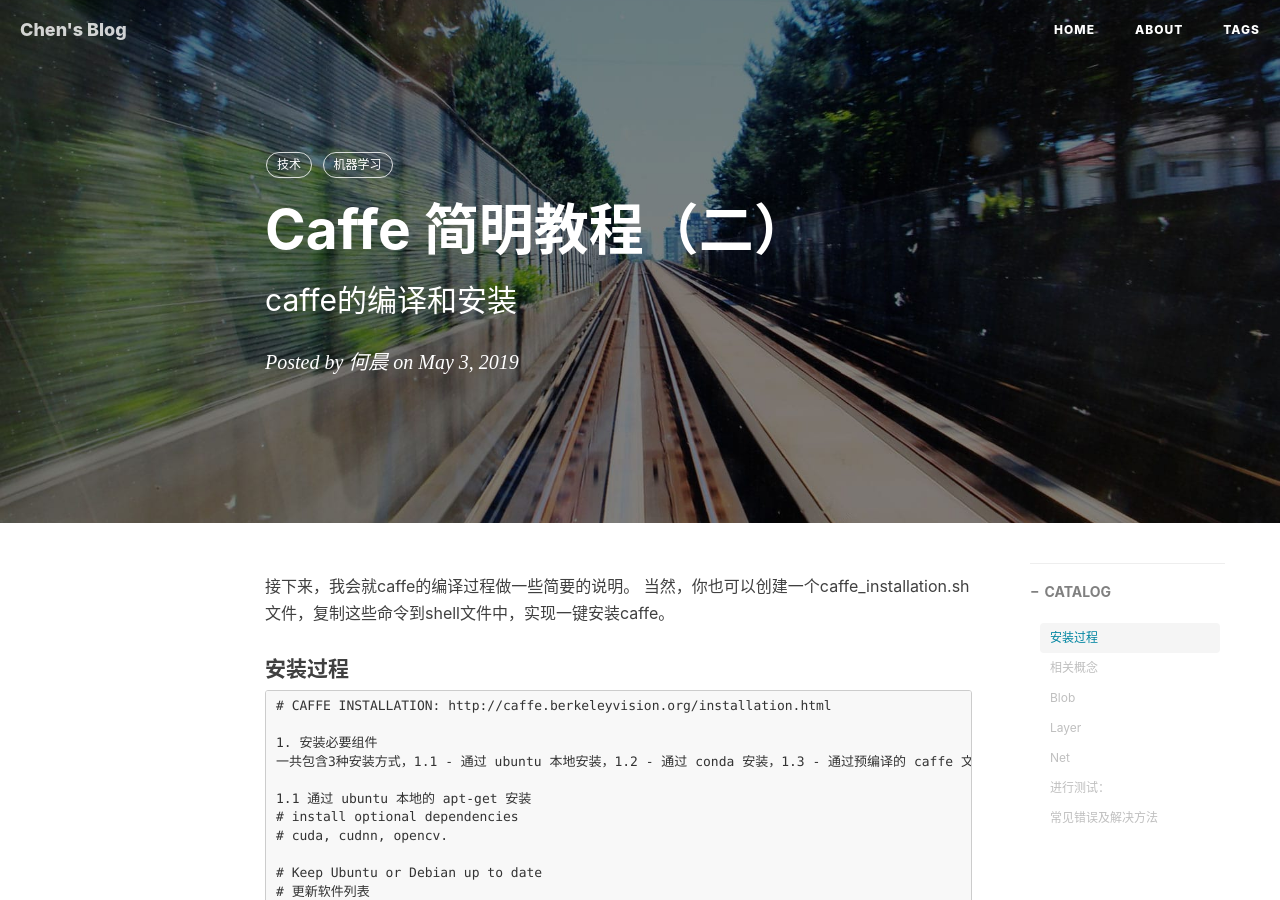
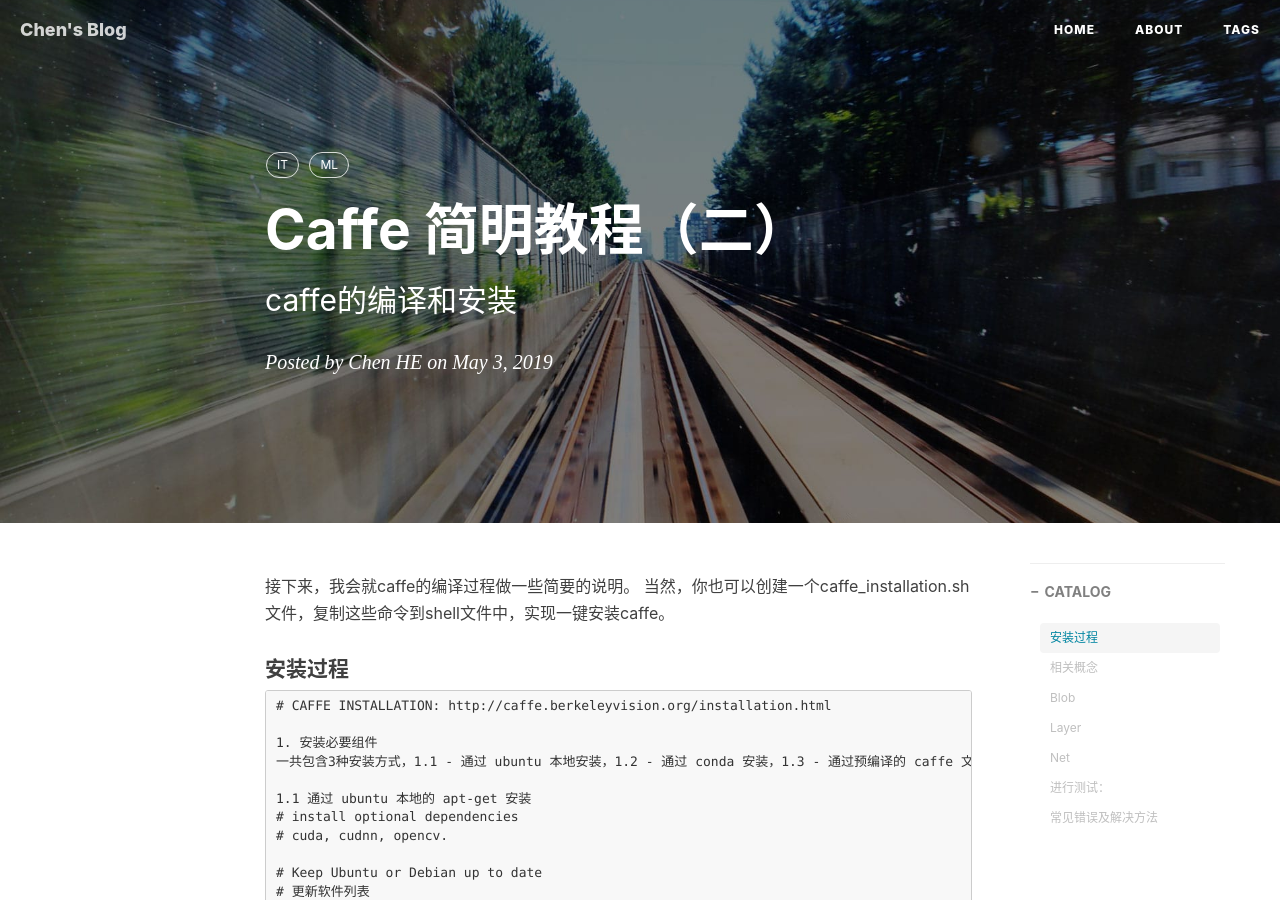
Before and after one commit to he-chen-95/he-chen-95.github.io, a Jekyll site: the page built from _posts/2019-05-03-Caffe_tutorial_2.md, in a window 1280 px wide and 900 px high. Built offline with Jekyll 4.4.1, drawn with Linux system fonts in a browser that asks for light colours; nearby versions of some CDN libraries; comment, search, counter and statistics services are not loaded.

Commit message:
Update 2019-05-03-Caffe_tutorial_2.md

```diff
--- a/_posts/2019-05-03-Caffe_tutorial_2.md
+++ b/_posts/2019-05-03-Caffe_tutorial_2.md
@@ -3,12 +3,12 @@ layout:     post
 title:      Caffe 简明教程（二）
 subtitle:   caffe的编译和安装
 date:       2019-05-03
-author:     何晨
+author:     Chen HE
 header-img: img/post-bg-2015.jpg
 catalog: true
 tags:
-    - 技术
-    - 机器学习
+    - IT
+    - ML
 ---
 
 接下来，我会就caffe的编译过程做一些简要的说明。 当然，你也可以创建一个caffe_installation.sh文件，复制这些命令到shell文件中，实现一键安装caffe。
```
